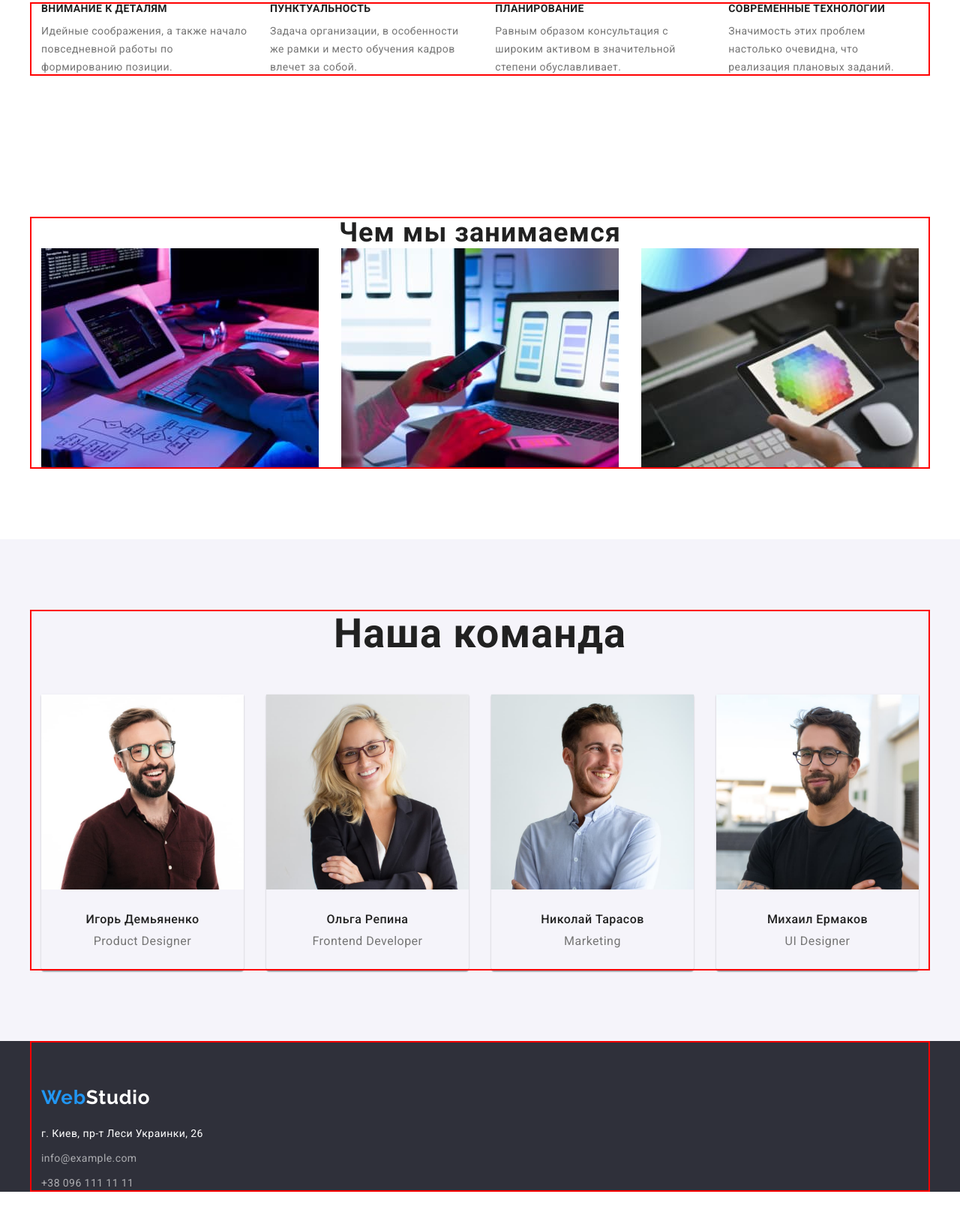
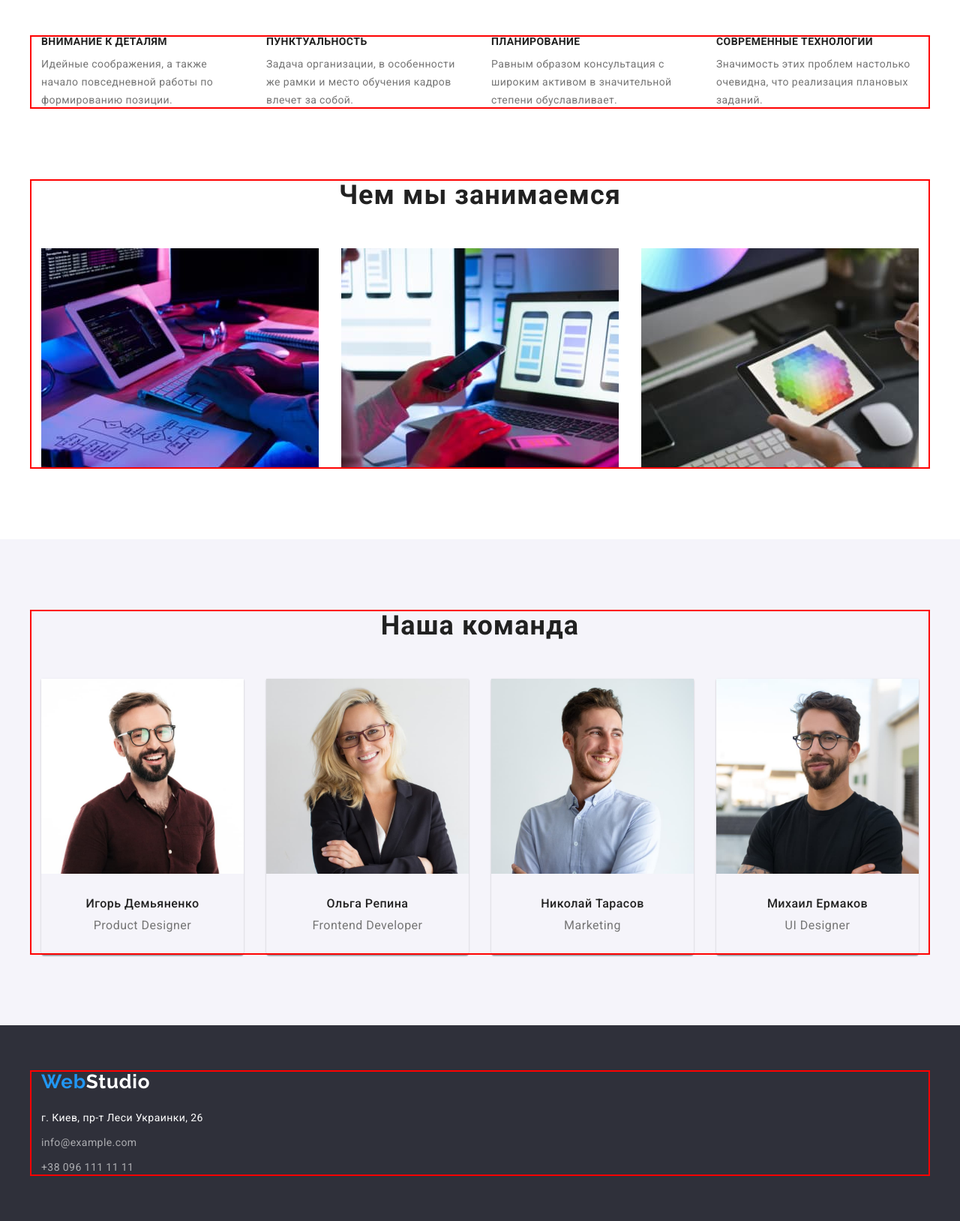
Before and after one commit to AleksandraTerentieva/goit-markup-hw-03, a plain HTML site: page index.html in a window 1280 px wide. Shown: the part 728-2356 px from the top of the page at 75% size. Before the commit the page ends 2317 px from the top, so only its background shows below. Drawn offline with nearby package versions, Linux system fonts and the light colour scheme.

Commit message:
add corrections to style.css

```diff
--- a/css/style.css
+++ b/css/style.css
@@ -37,7 +37,7 @@ h4,
 h5,
 h6,
 p {
-  margin: 0;
+  margin: 0 auto;
 }
 
 img {
@@ -85,6 +85,7 @@ img {
 }
 
 .work-btn-item {
+  padding: 6px 22px;
   border: none;
   font-family: inherit;
   font-weight: 500;
@@ -119,7 +120,6 @@ img {
   display: flex;
   justify-content: center;
   gap: 8px;
-  margin-top: 99px;
   margin-bottom: 34px;
   border-radius: 4px;
 }
@@ -142,12 +142,12 @@ img {
 
 .header {
   border: 1px solid #ececec;
+  padding: 24px 0 24px 0;
 }
 
 .header-container {
   display: flex;
   align-items: center;
-  padding: 32px 0 32px 0;
 }
 
 .header-nav {
@@ -226,6 +226,7 @@ img {
 
 .main-title {
   margin-top: 200px;
+  max-width: 696px;
   color: var(--title-txt-cl);
   font-family: var(--main-font);
   font-style: normal;
@@ -245,6 +246,14 @@ img {
 }
 
 /* about section */
+.about-descr {
+  padding-top: 0;
+}
+
+
+.about-item {
+  width: 270px;
+}
 
 .about-list {
   display: flex;
@@ -252,6 +261,7 @@ img {
 }
 
 .about-description {
+  margin-bottom: 50px;
   font-family: var(--main-font);
   font-style: normal;
   font-weight: 700;
@@ -260,6 +270,7 @@ img {
   text-align: center;
   letter-spacing: 0.03em;
 }
+
 
 .about h3 {
   padding-bottom: 10px;
@@ -310,7 +321,20 @@ img {
 }
 
 .team h2 {
-  padding-bottom: 50px;
+  margin-bottom: 50px;
+  font-family: var(--main-font);
+  font-style: normal;
+  font-weight: 700;
+  font-size: 36px;
+  line-height: calc(42 / 36);
+  text-align: center;
+  letter-spacing: 0.03em;
+  color: var(--main-txt-cl);
+}
+
+.team-item-wrapper {
+  padding-top: 30px;
+  padding-bottom: 30px;
 }
 
 .team h3 {
@@ -323,7 +347,6 @@ img {
   letter-spacing: 0.03em;
   color: var(--main-txt-cl);
   padding-bottom: 10px;
-  padding-top: 30px;
 }
 
 .team p {
@@ -335,12 +358,23 @@ img {
   text-align: center;
   letter-spacing: 0.03em;
   color: var(--contacts-txt-cl);
-  padding-bottom: 30px;
 }
 
 /* work section */
 
-.work h3 {
+.work {
+  padding-top: 99px;
+  padding-bottom: 89px;
+}
+
+
+.work-cards-wrapper {
+padding: 20px 24px;
+border: 1px solid #EEEEEE;
+}
+
+
+.work-cards-title {
   font-family: var(--main-font);
   font-style: normal;
   font-weight: 700;
@@ -348,10 +382,10 @@ img {
   line-height: calc(36 / 18);
   letter-spacing: 0.06em;
   color: var(--main-txt-cl);
-  padding-bottom: 4px;
+  margin-bottom: 4px;
 }
 
-.work p {
+.work-cards-text {
   font-family: var(--main-font);
   font-style: normal;
   font-weight: 400;
@@ -362,6 +396,13 @@ img {
 }
 
 /* footer section */
+
+.footer {
+  padding-top: 60px;
+  padding-bottom: 60px;
+}
+
+
 .footer-container {
   display: flex;
   flex-direction: column;
@@ -374,8 +415,6 @@ img {
 }
 
 .footer-logo-link {
-  margin-bottom: 20px;
-  margin-top: 60px;
   font-family: var(--secondary-font);
   font-style: normal;
   font-weight: 700;
@@ -383,6 +422,7 @@ img {
   line-height: calc(31 / 26);
   letter-spacing: 0.03em;
   color: var(--btn-txt-cl);
+  padding-bottom: 20px;
 }
 
 .footer-logo-accent {
--- a/index.html
+++ b/index.html
@@ -45,8 +45,11 @@
         <ul class="contacts list">
           <li>
             <a class="header-mail link" href="mailto:info@devstudio.com">info@devstudio.com</a>
+          </li>
+
           <li>
-            <a class="header-phone link" href="tel:+380961111111">+38 096 111 11 11</a></li>
+            <a class="header-phone link" href="tel:+380961111111">+38 096 111 11 11</a>
+          </li>
         </ul>
       </div>
     </header>
@@ -93,8 +96,12 @@
         <div class="container">
           <h2 class="about-description">Чем мы занимаемся</h2>
           <ul class="about-list list card-set">
-            <li class="card-set-item "><img src="images/about/first.jpg" alt="верстка" width="370" height="294" /></li>
-            <li class="card-set-item "><img src="images/about/second.jpg" alt="дизайн" width="370" height="294" /></li>
+            <li class="card-set-item">
+              <img src="images/about/first.jpg" alt="верстка" width="370" height="294" />
+            </li>
+            <li class="card-set-item">
+              <img src="images/about/second.jpg" alt="дизайн" width="370" height="294" />
+            </li>
             <li class="card-set-item">
               <img src="images/about/third.jpg" alt="внешнее оформление" width="370" height="294" />
             </li>
@@ -114,8 +121,10 @@
                 width="270"
                 height="260"
               />
+              <div class="team-item-wrapper">
                 <h3>Игорь Демьяненко</h3>
                 <p>Product Designer</p>
+              </div>
             </li>
             <li class="team-item card-set-item">
               <img
@@ -125,8 +134,10 @@
                 width="270"
                 height="260"
               />
+              <div class="team-item-wrapper">
                 <h3>Ольга Репина</h3>
                 <p>Frontend Developer</p>
+              </div>
             </li>
             <li class="team-item">
               <img
@@ -136,13 +147,17 @@
                 width="270"
                 height="260"
               />
+              <div class="team-item-wrapper">
                 <h3>Николай Тарасов</h3>
                 <p>Marketing</p>
+              </div>
             </li>
             <li class="team-item card-set-item">
               <img src="images/team/ui_designer.jpg" alt="ui_designer" width="270" height="260" />
+              <div class="team-item-wrapper">
                 <h3>Михаил Ермаков</h3>
                 <p>UI Designer</p>
+              </div>
             </li>
           </ul>
         </div>
```
Also changed, not shown: portfolio.html (+2 -0 lines). Lines whose indentation alone changed are shown as unchanged.
